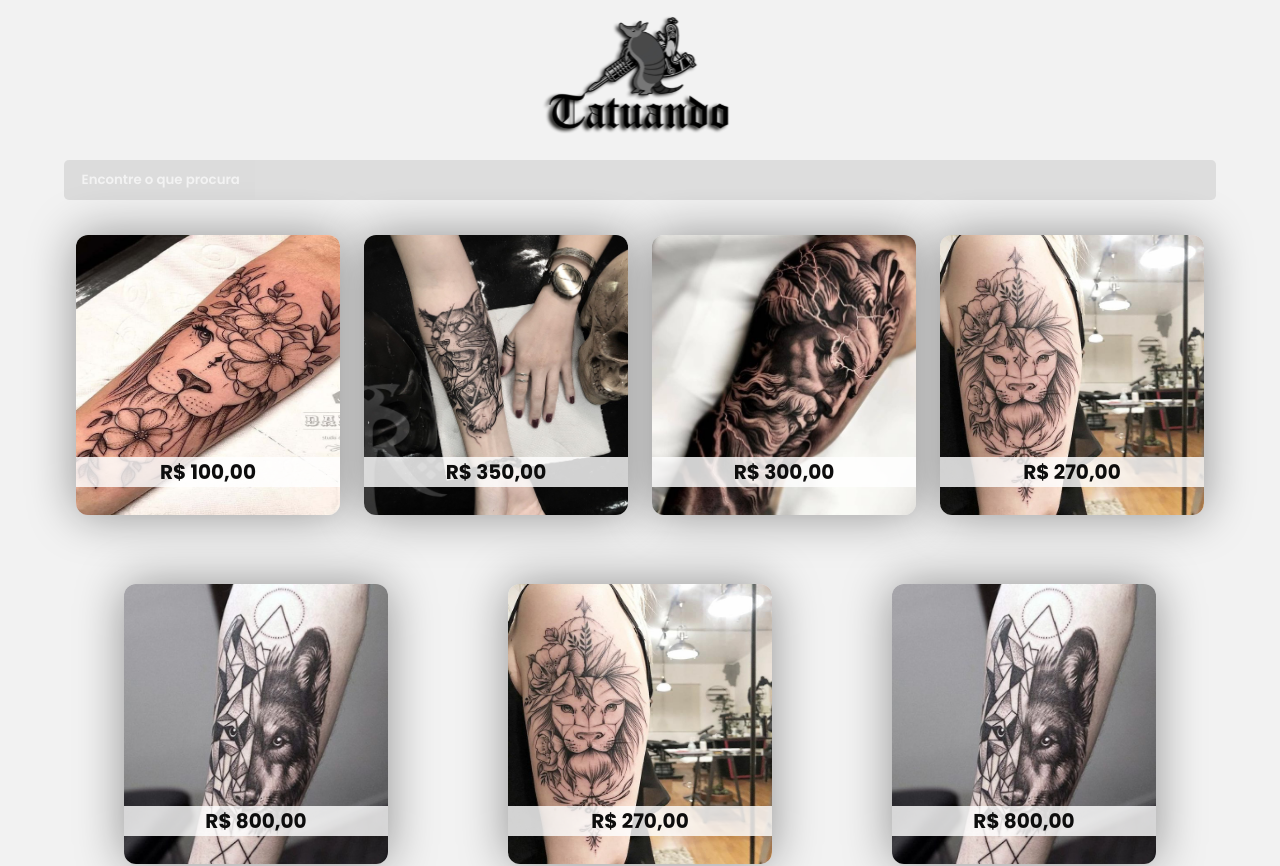
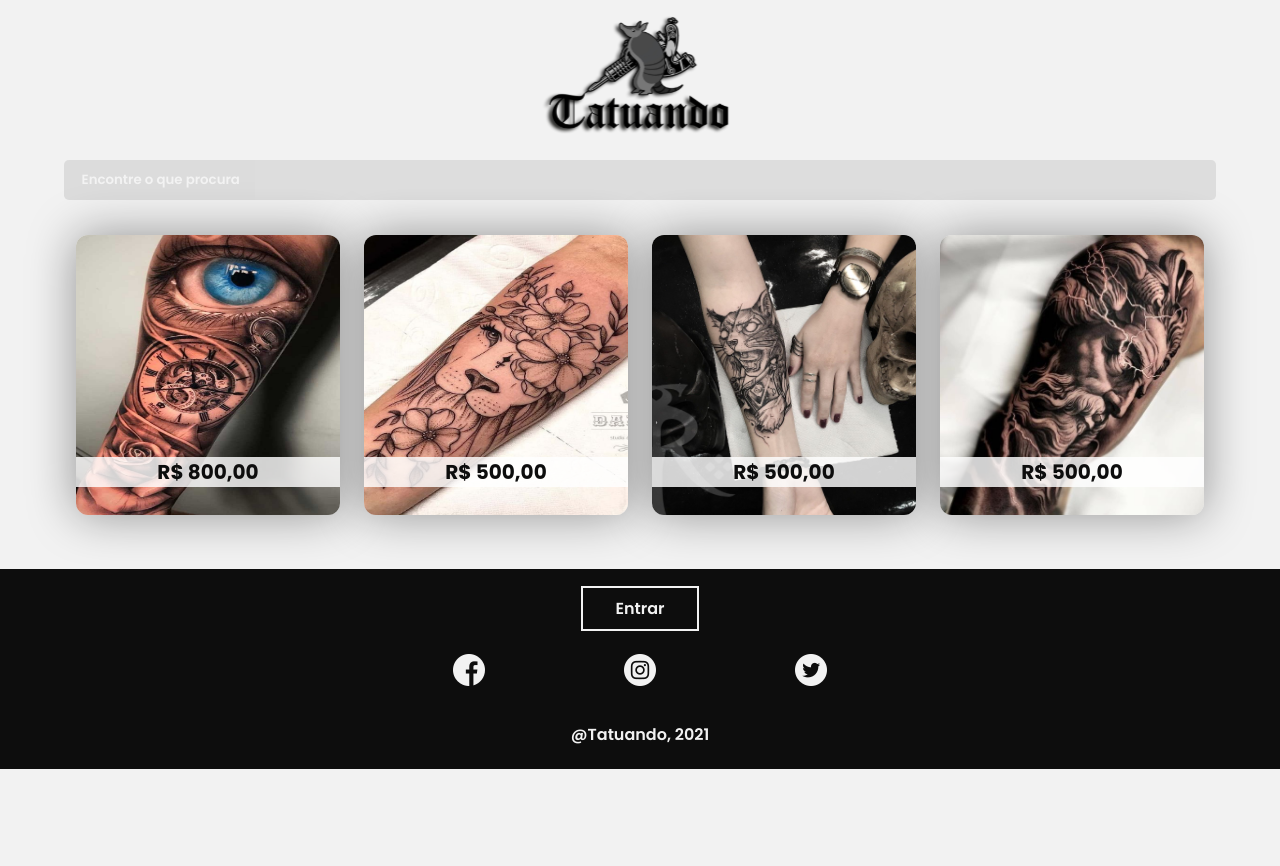
Before and after one commit to dsm-cefet-rj/trabalho2021-1-grupo-1-psw-2021-1, a React (Create React App) app in the folder frontend/: page / in a window 1280 px wide. Shown: the top 866 px of the page. After the commit the page ends 800 px from the top, so only its background shows below. Built offline with nearby package versions, Linux system fonts and the light colour scheme; data requests are answered from the project's data file.

Commit message:
Editatto, index and ProfessionalProfile with dynamic cards

```diff
--- a/frontend/server.json
+++ b/frontend/server.json
@@ -9,49 +9,199 @@
             "id": 2,
             "login": "tatuador",
             "senha": "senha456"
+        },
+        {
+            "id": 3,
+            "login": "tatuador2",
+            "senha": ""
         }
     ],
-
+    "tatuador": [
+        {
+            "id": 2,
+            "tattoos": [
+                {
+                    "id": 1,
+                    "tags": [
+                        "tribal",
+                        "rustica",
+                        "colorida"
+                    ],
+                    "image": "./exemplo1.jpg",
+                    "preco": "R$ 800,00",
+                    "user_id": 2
+                },
+                {
+                    "id": 2,
+                    "tags": [
+                        "tribal",
+                        "rustica",
+                        "colorida"
+                    ],
+                    "image": "./exemplo2.jpg",
+                    "preco": "R$ 500,00",
+                    "user_id": 2
+                },
+                {
+                    "id": 3,
+                    "tags": [
+                        "tribal",
+                        "rustica",
+                        "colorida"
+                    ],
+                    "image": "./exemplo3.jpg",
+                    "preco": "R$ 500,00",
+                    "user_id": 2
+                },
+                {
+                    "id": 4,
+                    "tags": [
+                        "tribal",
+                        "rustica",
+                        "colorida"
+                    ],
+                    "image": "./exemplo4.jpg",
+                    "preco": "R$ 500,00",
+                    "user_id": 2
+                }
+            ]
+        },
+        {
+            "id": 3,
+            "tattoos": [
+                {
+                    "id": 1,
+                    "tags": [
+                        "tribal",
+                        "rustica",
+                        "colorida"
+                    ],
+                    "image": "./exemplo1.jpg",
+                    "preco": "R$ 500,00",
+                    "user_id": 2
+                },
+                {
+                    "id": 2,
+                    "tags": [
+                        "tribal",
+                        "rustica",
+                        "colorida"
+                    ],
+                    "image": "./exemplo2.jpg",
+                    "preco": "R$ 500,00",
+                    "user_id": 2
+                },
+                {
+                    "id": 3,
+                    "tags": [
+                        "tribal",
+                        "rustica",
+                        "colorida"
+                    ],
+                    "image": "./exemplo3.jpg",
+                    "preco": "R$ 500,00",
+                    "user_id": 2
+                },
+                {
+                    "id": 4,
+                    "tags": [
+                        "tribal",
+                        "rustica",
+                        "colorida"
+                    ],
+                    "image": "./exemplo4.jpg",
+                    "preco": "R$ 500,00",
+                    "user_id": 2
+                }
+            ]
+        }
+    ],
     "tattoos": [
         {
             "id": 1,
-            "tags": ["tribal", "rustica", "colorida"],
+            "tags": [
+                "tribal",
+                "rustica",
+                "colorida"
+            ],
             "image": "./exemplo1.jpg",
             "preco": "R$ 500,00",
             "user_id": 2
         },
         {
             "id": 2,
-            "tags": ["tribal", "rustica", "colorida"],
+            "tags": [
+                "tribal",
+                "rustica",
+                "colorida"
+            ],
             "image": "./exemplo2.jpg",
             "preco": "R$ 500,00",
             "user_id": 2
         },
         {
             "id": 3,
-            "tags": ["tribal", "rustica", "colorida"],
+            "tags": [
+                "tribal",
+                "rustica",
+                "colorida"
+            ],
             "image": "./exemplo3.jpg",
             "preco": "R$ 500,00",
             "user_id": 2
         },
         {
             "id": 4,
-            "tags": ["tribal", "rustica", "colorida"],
+            "tags": [
+                "tribal",
+                "rustica",
+                "colorida"
+            ],
             "image": "./exemplo4.jpg",
             "preco": "R$ 500,00",
             "user_id": 2
         },
         {
-            "id": 5,
-            "tags": ["tribal", "rustica", "colorida"],
-            "image": "./exemplo5.jpg",
+            "id": 1,
+            "tags": [
+                "tribal",
+                "rustica",
+                "colorida"
+            ],
+            "image": "./exemplo1.jpg",
             "preco": "R$ 500,00",
             "user_id": 2
         },
         {
-            "id": 6,
-            "tags": ["tribal", "rustica", "colorida"],
-            "image": "./exemplo6.jpg",
+            "id": 2,
+            "tags": [
+                "tribal",
+                "rustica",
+                "colorida"
+            ],
+            "image": "./exemplo2.jpg",
+            "preco": "R$ 500,00",
+            "user_id": 2
+        },
+        {
+            "id": 3,
+            "tags": [
+                "tribal",
+                "rustica",
+                "colorida"
+            ],
+            "image": "./exemplo3.jpg",
+            "preco": "R$ 500,00",
+            "user_id": 2
+        },
+        {
+            "id": 4,
+            "tags": [
+                "tribal",
+                "rustica",
+                "colorida"
+            ],
+            "image": "./exemplo4.jpg",
             "preco": "R$ 500,00",
             "user_id": 2
         }
--- a/frontend/src/App.js
+++ b/frontend/src/App.js
@@ -9,6 +9,9 @@
 import ProfessionalProfile from './pages/ProfessionalProfile';
 import SignupClient from './pages/SignupClient';
 import SignupTattoo from './pages/SignupTattoo';
+import EditTattoo from './pages/EditTattoo';
+
+import "./styles/Root.css"
 
 function App() {
     return (
@@ -20,6 +23,9 @@
                 </Route>
                 <Route path="/me/paymentId">
                     <Payment />
+                </Route>
+                <Route path="/editTattoo">
+                    <EditTattoo />
                 </Route>
                 <Route path="/me/newTattoo">
                     <SignupTattoo />
--- /dev/null
+++ b/frontend/src/pages/EditTattoo/index.jsx
@@ -0,0 +1,78 @@
+import { useEffect, useState } from 'react';
+import { api } from '../../services/api';
+import axios from "axios";
+
+
+import "../../styles/EditTattoo.css";
+
+
+export default function EditTattoo() {
+
+    useEffect(async () => {
+        const params = await axios.get("http://localhost:3000/editTattoo")
+        console.log(params);
+    })
+
+    return (
+        <main>
+            <form action="#" method="POST" id="form-container">
+                <div class="title">
+                    <input type="text" placeholder="Nome Tatuagem" />
+                </div>
+
+                <div class="input-container image">
+                    <img src="#" alt="Imagem da arte da nova tatuagem" />
+                    <input type="file" />
+                </div>
+
+                <div class="input-container description">
+                    <label for="description" class="form-content">Descrição:</label>
+                   <div class="content-textarea"> <textarea name="description" placeholder="Descrição da tatuagem"></textarea> </div>
+                </div>
+
+                <div class="input-container tag">
+                    <label class="form-content">Tags:</label>
+                    <div id="tag-labels">
+                        <span>
+                            <label>Tribais</label>
+                            <input type="checkbox" />
+                        </span>
+                        <span>
+                            <label>Tribais</label>
+                            <input type="checkbox" />
+                        </span>
+                        <span>
+                            <label>Tribais</label>
+                            <input type="checkbox" />
+                        </span>
+                        <span>
+                            <label>Tribais</label>
+                            <input type="checkbox" />
+                        </span>
+                        <span>
+                            <label>Tribais</label>
+                            <input type="checkbox" />
+                        </span>
+
+                        <button>Adicionar outro</button>
+                    </div>
+                </div>
+
+                <div class="input-container price">
+                    <label for="price">R$</label>
+                    <input type="number" />
+                </div>
+
+                <div id="button-container">
+                    <button type="text">
+                        <a href="Perfil_tatuador.html">VOLTAR</a>
+                    </button>
+                    <button type="text" class="submit">
+                        <a href="Perfil_tatuador.html">SALVAR</a>
+                    </button>
+                </div>
+
+            </form>
+        </main>
+    )
+}
--- a/frontend/src/pages/Home/index.jsx
+++ b/frontend/src/pages/Home/index.jsx
@@ -8,7 +8,7 @@
 
 export default function Home() {
 
-    let [tattoos, setTattoos] = useState({});
+    let [tattoos, setTattoos] = useState([]);
 
     useEffect(() => {
         const cards = document.querySelectorAll(".cards");
@@ -33,10 +33,11 @@
         })
     })
 
-    useEffect( async () => {
-        setTattoos( await api.get("/tattoos"));
-        console.log(tattoos)
-    }, {});
+    useEffect(async () => {
+        const { data } = await api.get("tatuador/")
+        setTattoos(data[0].tattoos);
+        console.log(data[0].tattoos)
+    }, []);
 
     return (
         <>
@@ -50,13 +51,10 @@
                     <input type="search" placeholder="Encontre o que procura" />
                 </div>
                 <div id="feed-container">
-                    <Card image="./exemplo2.jpg" preco="R$ 100,00" />
-                    <Card image="./exemplo3.jpg" preco="R$ 350,00" />
-                    <Card image="./exemplo4.jpg" preco="R$ 300,00" />
-                    <Card image="./exemplo5.jpg" preco="R$ 270,00" />
-                    <Card image="./exemplo6.jpg" preco="R$ 800,00" />
-                    <Card image="./exemplo5.jpg" preco="R$ 270,00" />
-                    <Card image="./exemplo6.jpg" preco="R$ 800,00" />
+                    {
+                        tattoos.map(tatuagem => <Card image={tatuagem.image} preco={tatuagem.preco} />)
+                    }
+
                 </div>
             </section>
         </>
--- a/frontend/src/pages/ProfessionalProfile/index.jsx
+++ b/frontend/src/pages/ProfessionalProfile/index.jsx
@@ -1,6 +1,6 @@
-import { useState } from 'react';
+import { useState, useEffect } from 'react';
 import { Link } from 'react-router-dom';
-
+import { api } from "../../services/api";
 import Card from "../../components/Card";
 
 import "../../styles/ProfessionalProfile.css";
@@ -9,6 +9,9 @@
 
     let [follower, setFollower] = useState(818);
     let [follow, setFollow] = useState("Seguir");
+    let [tatuagens, setTatuagens] = useState([]);
+
+
 
     function handleFollow(){
         if(follow === "Seguindo"){
@@ -17,6 +20,12 @@
             return(setFollower(follower + 1), setFollow("Seguindo"));
         }
     }
+
+    useEffect(async () => {
+        const {data} = await api.get("/tatuador?:2")
+        setTatuagens(data[0].tattoos);
+        console.log(data[0].tattoos)
+    }, []);
 
     return (
         <main id="container">
@@ -49,10 +58,13 @@
                     <button>Mais vendidas</button>
                 </div>
 
-                <Card image="./exemplo1.jpg" preco="R$ 100,00"/>
-                <Card image="./exemplo2.jpg" preco="R$ 100,00"/>
-                <Card image="./exemplo3.jpg" preco="R$ 100,00"/>
-                <Card image="./exemplo4.jpg" preco="R$ 100,00"/>
+                {
+                    tatuagens.map(tatuagem => {
+                            const id_tattoo = tatuagem.id
+                            const link = "/editTattoo/2/"+ id_tattoo
+                            return (<Link to={link}> <Card image={tatuagem.image} preco={tatuagem.preco} /> </Link>)}
+                        )
+                }
             </section>
 
 
--- /dev/null
+++ b/frontend/src/styles/Root.css
@@ -0,0 +1,3 @@
+#root{
+    height: 100%;
+}
```
Also changed, not shown: frontend/src/styles/EditTattoo.css (added).
